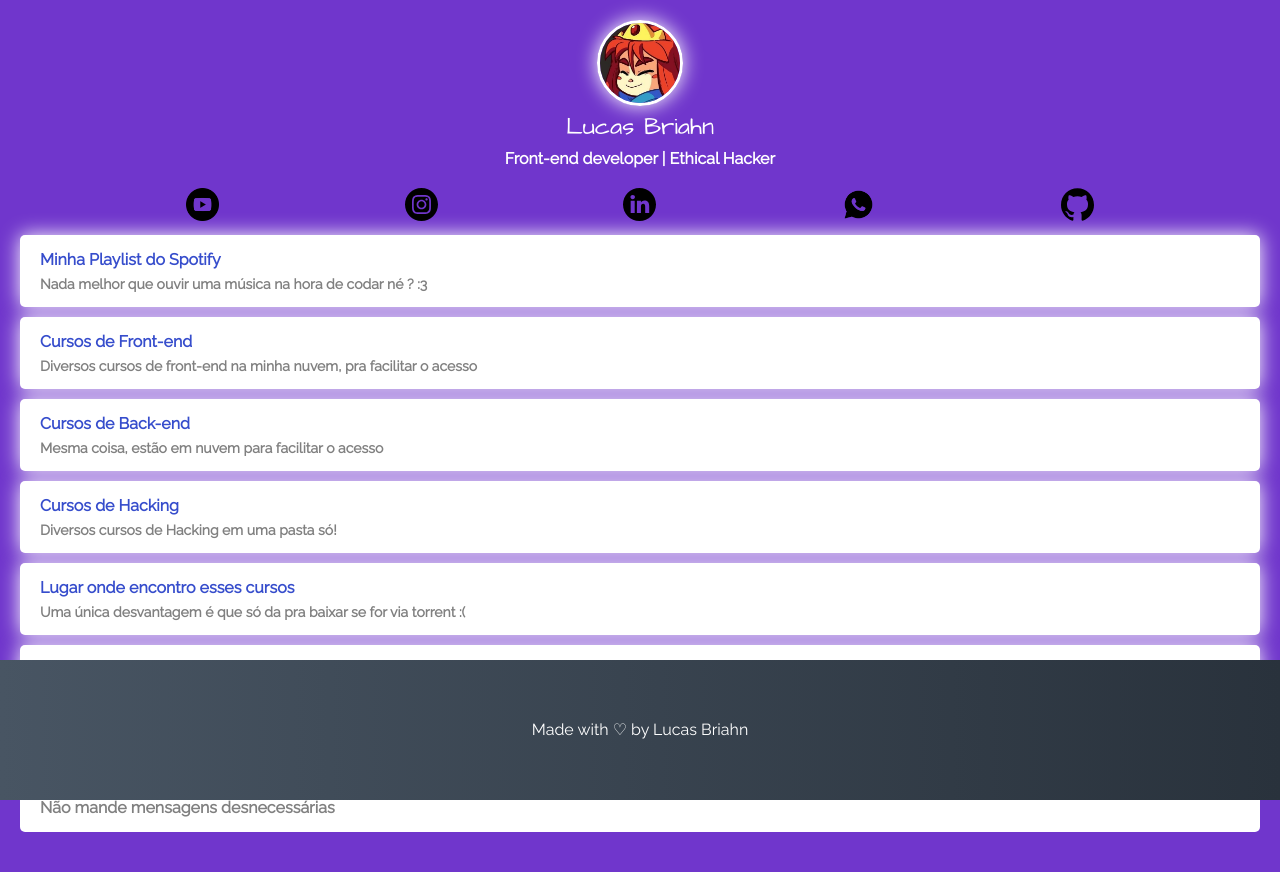
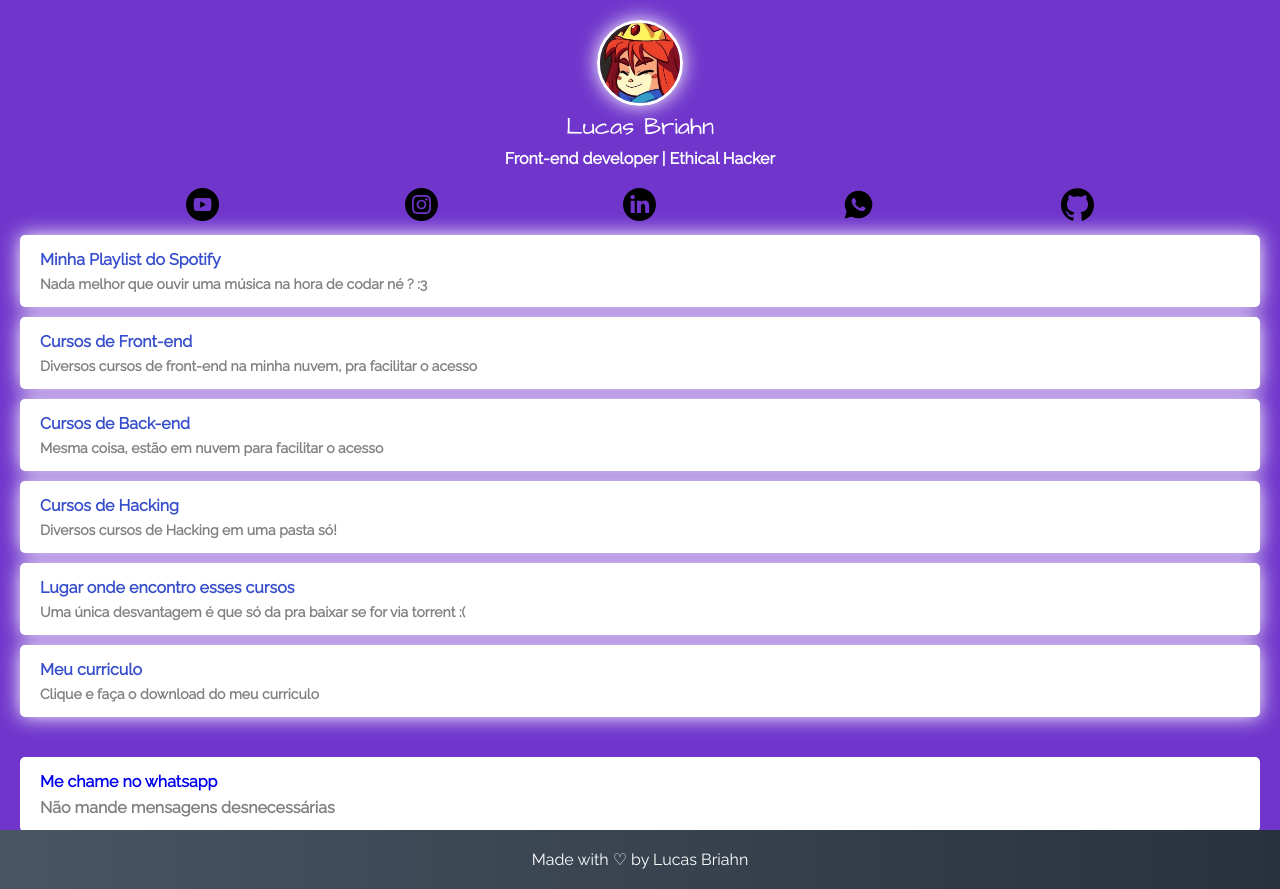
Before and after one commit to lucasbriahn/lucasbriahn.github.io, a PHP site: page / in a window 1280 px wide. Run offline with PHP 8.4, Linux system fonts and the light colour scheme.

Commit message:
Add files via upload

```diff
--- a/assets/styles.css
+++ b/assets/styles.css
@@ -12,6 +12,8 @@ body {
 }
 .body-container {
     position: relative;
+    width: 100%;
+    height: 100vh;
     min-height: 100vh;
 }
 /* IMAGENS DE PERFIL */
@@ -104,11 +106,10 @@ h2 {
 .container {
     text-align: center;
     width: 100%;
-    position: absolute;
-    bottom:0;
-    line-height: 100px;
+    position:absolute;
     background:linear-gradient( to right,#485563,#29323c);
     background-repeat: no-repeat;
+    margin: 30px 0;
 }
 
 .container p {
```
